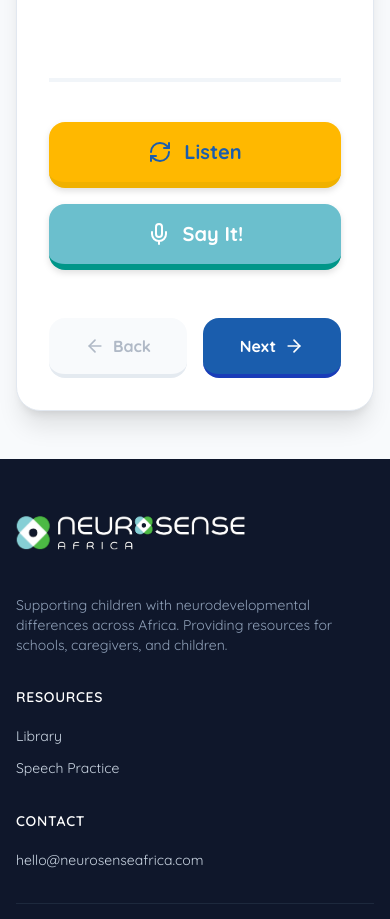
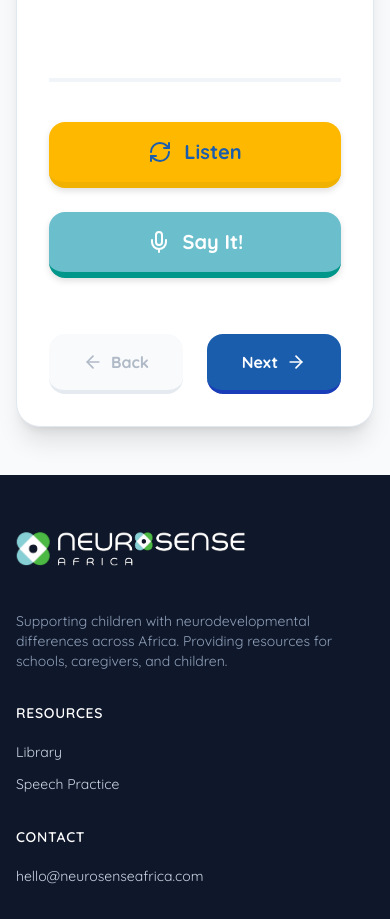
Before and after one commit to Kennysaruni/NeuroSense, a React (Vite) app: page /activity in a window 390 px wide. Shown: the part 860-1779 px from the top of the page. Built offline with nearby package versions, Linux system fonts and the light colour scheme.

Commit message:
Minor changes

```diff
--- a/src/pages/Activity.tsx
+++ b/src/pages/Activity.tsx
@@ -220,7 +220,7 @@ export default function Activity() {
                 Back
               </button>
 
-              <div className="flex flex-col sm:flex-row gap-4 w-full sm:w-auto">
+              <div className="flex flex-col sm:flex-row gap-6 md:gap-8 w-full sm:w-auto">
                 <button
                   onClick={playAudio}
                   className="flex justify-center items-center px-8 py-4 rounded-2xl font-black text-xl text-brand-blue bg-brand-yellow border-b-[6px] border-yellow-500 hover:bg-yellow-400 active:border-b-0 active:translate-y-[6px] transition-all drop-shadow-md"
@@ -249,7 +249,7 @@ export default function Activity() {
               </button>
 
               {/* Mobile Only Prev/Next */}
-              <div className="flex w-full sm:hidden justify-between gap-4 mt-6">
+              <div className="flex w-full sm:hidden justify-between gap-6 mt-8">
                 <button
                   onClick={prevWord}
                   disabled={currentWordIndex === 0}
--- a/src/pages/Home.tsx
+++ b/src/pages/Home.tsx
@@ -54,7 +54,7 @@ export default function Home() {
           <div className="grid grid-cols-1 lg:grid-cols-2 gap-12 items-center">
             <div className="max-w-2xl">
               <h1 className="text-5xl sm:text-6xl lg:text-7xl font-black text-slate-800 leading-tight mb-6 drop-shadow-sm">
-                Unlock <span className="text-brand-pink">Every</span> <span className="text-brand-blue underline decoration-brand-yellow decoration-wavy decoration-[6px] underline-offset-8">Child's</span> Potential
+                Unlock <span className="text-brand-green">Every</span> <span className="text-brand-blue underline decoration-brand-yellow decoration-wavy decoration-[6px] underline-offset-8">Child's</span> Potential
               </h1>
               <p className="text-xl sm:text-2xl text-slate-700 mb-8 font-medium leading-relaxed">
                 NeuroSense Africa is a fun, welcoming platform supporting children with neurodevelopmental differences. Built for families and schools in Africa!
@@ -76,8 +76,8 @@ export default function Home() {
             </div>
             <div className="relative hidden lg:block">
               {/* Playful image container */}
-              <div className="absolute inset-0 bg-brand-yellow rounded-[3rem] transform rotate-6 scale-105 z-0"></div>
-              <div className="absolute inset-0 bg-brand-pink rounded-[3rem] transform -rotate-3 scale-105 z-0"></div>
+              <div className="absolute inset-0 bg-brand-green rounded-[3rem] transform rotate-6 scale-105 z-0"></div>
+              <div className="absolute inset-0 bg-brand-blue rounded-[3rem] transform -rotate-3 scale-105 z-0"></div>
               <img
                 src="https://images.unsplash.com/flagged/photo-1551887373-6edba6dacbb1?w=600&auto=format&fit=crop&q=60&ixlib=rb-4.1.0&ixid=M3wxMjA3fDB8MHxzZWFyY2h8NHx8Y2hpbGRyZW4lMjBsZWFybmluZ3xlbnwwfHwwfHx8MA%3D%3D"
                 alt="Children learning together"
@@ -262,7 +262,7 @@ export default function Home() {
                   <button
                     type="submit"
                     disabled={isSubmitting}
-                    className="w-full flex justify-center items-center px-8 py-5 text-xl font-black rounded-2xl text-white bg-brand-pink border-b-[6px] border-pink-700 hover:bg-pink-400 active:border-b-0 active:translate-y-[6px] transition-all disabled:opacity-70 disabled:cursor-not-allowed shadow-xl group"
+                    className="w-full flex justify-center items-center px-8 py-5 text-xl font-black rounded-2xl text-white bg-brand-green border-b-[6px] border-blue-700 hover:bg-blue active:border-b-0 active:translate-y-[6px] transition-all disabled:opacity-70 disabled:cursor-not-allowed shadow-xl group"
                   >
                     <span className="relative flex items-center drop-shadow-sm">
                       {isSubmitting ? (
--- a/src/pages/Library.tsx
+++ b/src/pages/Library.tsx
@@ -51,7 +51,7 @@ export default function Library() {
           <div className="absolute -top-10 -left-10 w-20 h-20 rounded-full bg-brand-yellow/30 animate-pulse z-0 hidden md:block"></div>
           <h1 className="text-5xl md:text-6xl font-black text-slate-800 mb-6 drop-shadow-sm relative z-10">Understanding Your Child</h1>
           <p className="text-2xl text-slate-600 font-bold relative z-10">
-            An educational resource library designed for African schools and caregivers! 🌟
+            An educational resource library designed for African schools and caregivers!
           </p>
         </div>
 
```
